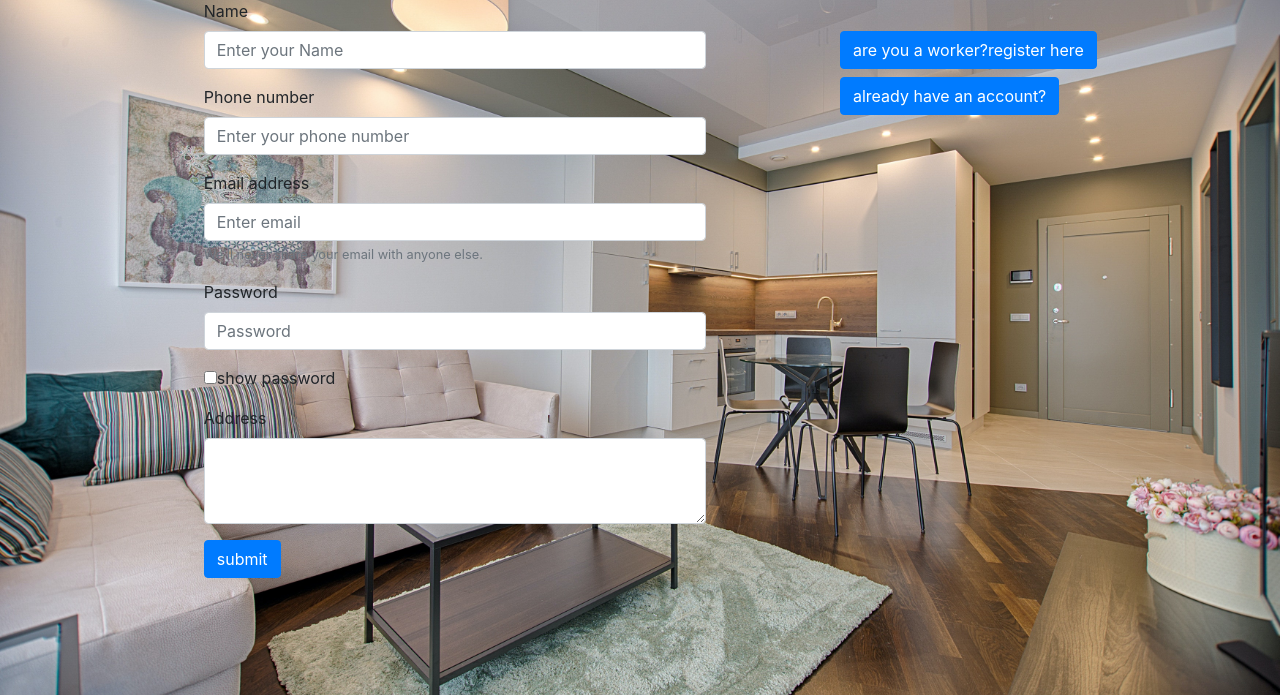
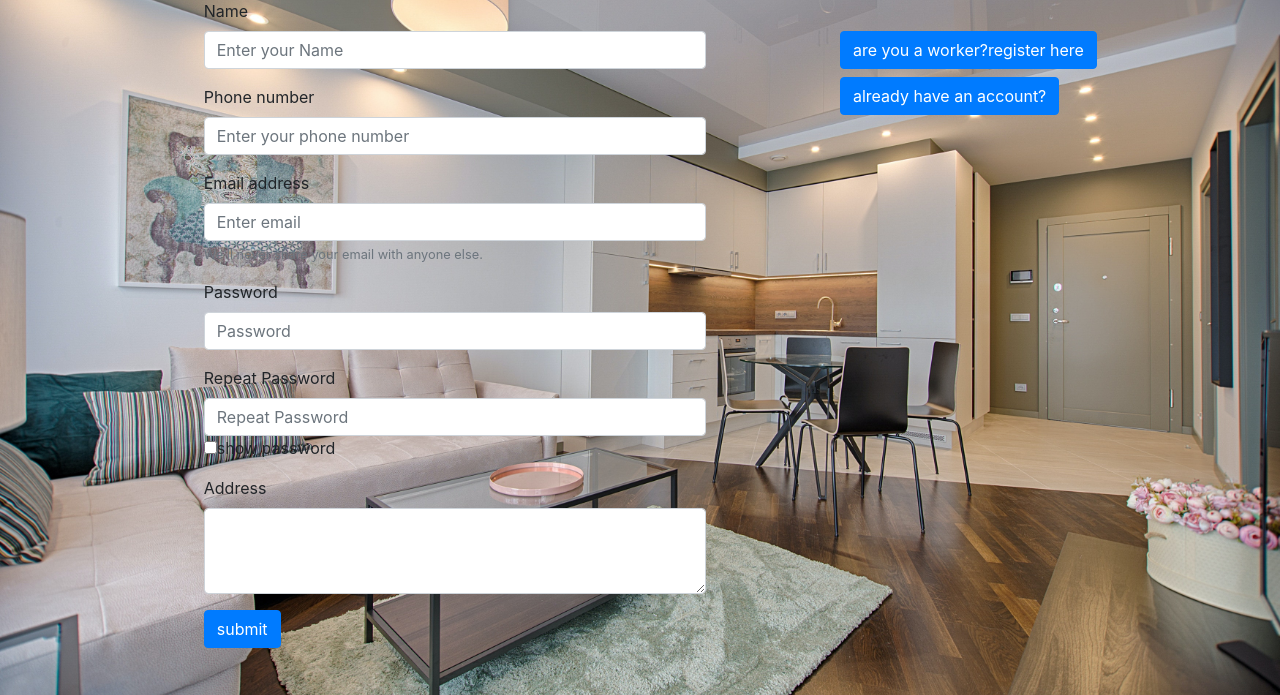
Before and after one commit to 2deadmen/php-house-service-management, a PHP site: page /register.php in a window 1280 px wide. Shown: the part 105-800 px from the top of the page. Run offline with PHP 8.4, Linux system fonts and the light colour scheme; some libraries are stand-ins or nearby versions.

Commit message:
repeat password

```diff
--- a/code/admin.php
+++ b/code/admin.php
@@ -163,11 +163,11 @@
   $rownum+=1;
 
  $sql="SELECT `ratings` FROM `rating_table` where `customer_id`=".$row['worker_id'];
- $result1 =$conn->query($sql);
+ $result1 = $conn->query($sql);
  $count=0;
  $sum=0;
  $star=0;
- if($result->num_rows>0)//when db records are found store in associative array...
+ if($result1->num_rows>0)//when db records are found store in associative array...
    {
  while($row1= $result1->fetch_assoc()){
    $sum+=$row1['ratings'];
--- a/code/register.php
+++ b/code/register.php
@@ -48,6 +48,10 @@
     <input type="password" required class="form-control" maxlength='15' onkeyup='passwordChanged()' onblur='removestyle()' name='password' minlength='8'  id='pass' placeholder="Password">
     <small id='strength'></small>
     <p id='StrengthDisp'></p>
+
+    <label for="psw-repeat">Repeat Password</label>
+    <input type="password" class="form-control" placeholder="Repeat Password" name="psw-repeat" required id="psw-repeat">
+
     <input type="checkbox" onclick='handleshowpass()'/>show password
 
   </div>
@@ -58,9 +62,18 @@
 
 
 
-  <input name='submit' type='submit' value='submit'  class="btn btn-primary">
+  <input name='submit' type='submit' onclick='check()' value='submit'  class="btn btn-primary">
 
 </form></div>
+<script>
+  function check(){
+    if(document.getElementById('pass').value!==document.getElementById('psw-repeat').value){
+
+      alert('passwords do not match')
+event.preventDefault()
+    }
+  }
+</script>
 
 <div class="container">  <br> <br><b><small  class='btn btn-primary my-2'><a style='color:white' href="w_register.php">are you a worker?register here</a></small><br><small  class='btn btn-primary'><a style='color:white' href="login.php">already have an account?</a></small></b></div></div>
 <script language="javascript">
@@ -97,11 +110,14 @@
 
     function handleshowpass(){
   var x = document.getElementById("pass");
+  var x1=document.getElementById("psw-repeat");
   if(x.type==="password"){
     x.type="text";
+    x1.type="text";
   }
   else{
     x.type="password";
+    x1.type="password";
   }
   }
 
```
Also changed, not shown: code/services.php (+2 -5 lines), code/w_register.php (+16 -6 lines).
